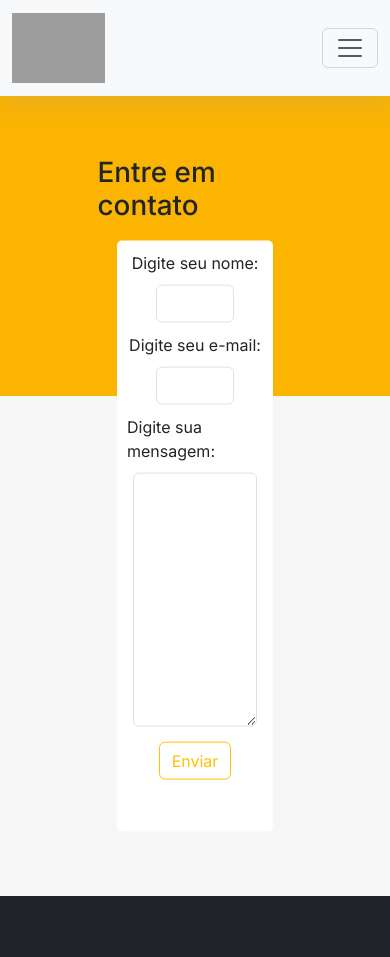
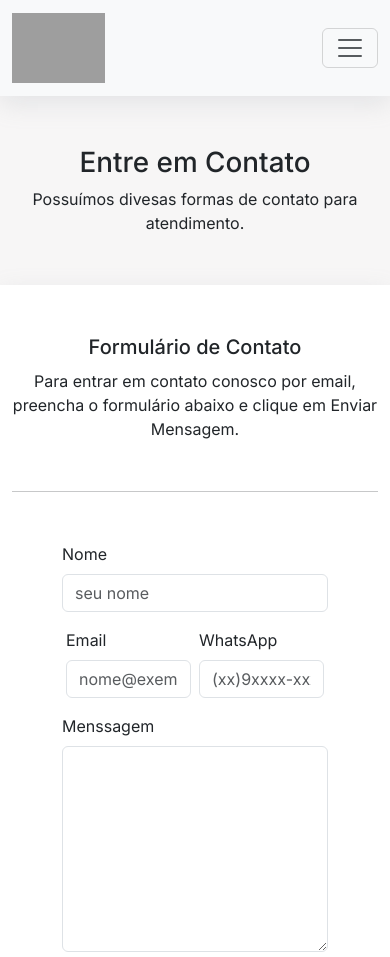
Before and after one commit to felipeov1/-Commercial-Website, a PHP site: page /contato.html in a window 390 px wide. Shown: the top 957 px of the page. Run offline with PHP 8.4, Linux system fonts and the light colour scheme; grey boxes are pictures that could not be loaded.

Commit message:
feat: contact page

```diff
--- a/contactStyle.css
+++ b/contactStyle.css
@@ -28,62 +28,99 @@
     }
 
 
+    /* formulario  */
+
+    .frmTitle{
+        text-align: center;
+        margin: 50px 0px 50px 0px;
+    }
+
+    .contactColum{
+        box-shadow: rgba(149, 157, 165, 0.2) 0px 8px 24px;
+        background-color: white;
+        height: auto;
+        margin-right: 50px;
+        text-align: left;
+    }
+
+    .frmMain{
+        margin: 50px;
+    }
+
+    .contactColum h1{
+        text-align: center;
+        margin: 50px 0px 10px 0px;
+        font-size: 20px;
+    }
+
+    .contactColum p{
+        text-align: center;
+        margin-bottom: 50px;
+    }
+
+   .frmMain input:hover, textarea:hover{
+        box-shadow: rgba(149, 157, 165, 0.2) 0px 8px 24px;
+        border:  none;
+        outline: 0;
+   }
 
 
-    .main .container-fluid{
-        background-color: #fbb400;
-    }
-
-    #main{
-        background-color: #fbb400;
-        height: 300px;
-    }
-
-
-    .form{
-        display: flex;
-        flex-direction: column;
-        position: absolute;
-        top: 60%;
-        left: 50%;
-        transform: translate(-50%, -50%);
-        align-items: center;
-        margin: 30px 0px 0px 0px;
-        width: 40%;
-        height: 70%;
-        background-color: white;
-        border-radius: 5px;
-    }
-
-    .form input{
-        width: 50%;
-    }
-    .form input:focus{
-        box-shadow: 0 0 0 0;
-        border: solid 1px black;
-        outline: 0;
-    }
-    .form textarea:focus{
-        box-shadow: 0 0 0 0;
-        border: solid 1px black;
-        outline: 0;
-    }
-    .form textarea{
-        width: 80%;
-        margin-bottom: 15px;
-    }
-    .form label{
+    .btn p{
+        font-size: 14px;
         margin: 10px;
     }
 
-    .headerTable{
-        display: flex;
-        position: absolute;
-        left: 50%;
-        transform: translate(-50%);
-        margin: 60px 0px 0px 0px;
+    .btn:hover{
+        color: #fbb400;
     }
 
+    .mapsColum{
+        box-shadow: rgba(149, 157, 165, 0.2) 0px 8px 24px;
+        background-color: white;
+        text-align: center;
+    }
+
+    .information{
+        text-align: left;
+    }
+
+    .contactInformation{
+        text-align: left;
+        line-height: 10px;
+        margin: 0;
+        padding: 0;
+        margin-top: 50px;
+    }
+
+    .contactInformation h1{
+        font-size: 20px;
+    }
+
+    .adresse{
+        margin-top: 15px;
+    }
+
+    .information .mediaIcon{
+        font-size: 30px;
+        margin: 10px 0px 0px 25px;
+    }
+
+    #map {
+        margin-top: 50px;
+        height: 400px;
+    }
+
+    @media screen and (max-width: 425px) {
+        .contactColum{
+            margin-bottom: 10px;
+        }
+        .contactInformation{
+            font-size: 12px;
+        }
+        .whatsapp{
+            margin-right: 10px;
+        }
+    }
 
     /* footer */
 
@@ -116,5 +153,5 @@
 
     .blank{
         background-color: #f7f6f6;
-        height: 500px;
+        height: 250px;
     }
--- a/contato.html
+++ b/contato.html
@@ -3,21 +3,27 @@
 <head>
     <meta charset="UTF-8">
     <meta name="viewport" content="width=device-width, initial-scale=1.0">
-    <link href="https://cdn.jsdelivr.net/npm/bootstrap@5.3.1/dist/css/bootstrap.min.css" rel="stylesheet" integrity="sha384-4bw+/aepP/YC94hEpVNVgiZdgIC5+VKNBQNGCHeKRQN+PtmoHDEXuppvnDJzQIu9" crossorigin="anonymous">
+    <link rel="stylesheet" href="https://unpkg.com/leaflet@1.9.4/dist/leaflet.css"
+        integrity="sha256-p4NxAoJBhIIN+hmNHrzRCf9tD/miZyoHS5obTRR9BMY=" crossorigin="" />
+    <link href="https://cdn.jsdelivr.net/npm/bootstrap@5.3.1/dist/css/bootstrap.min.css" rel="stylesheet"
+        integrity="sha384-4bw+/aepP/YC94hEpVNVgiZdgIC5+VKNBQNGCHeKRQN+PtmoHDEXuppvnDJzQIu9" crossorigin="anonymous">
     <link rel="stylesheet" href="https://cdn.jsdelivr.net/npm/bootstrap-icons@1.10.5/font/bootstrap-icons.css">
     <link rel="stylesheet" href="contactStyle.css">
+    <script src="https://unpkg.com/leaflet@1.9.4/dist/leaflet.js"
+    integrity="sha256-20nQCchB9co0qIjJZRGuk2/Z9VM+kNiyxNV1lvTlZBo=" crossorigin=""></script>
     <title>CONTATO</title>
 </head>
 <body>
     <nav class="navbar navbar-expand-lg bg-body-tertiary">
         <div class="container-fluid">
             <a class="navbar-brand" href="#"><img src="img/logo.png" height="70px" alt=""></a>
-            <button class="navbar-toggler" type="button" data-bs-toggle="collapse" data-bs-target="#navbarNavAltMarkup" aria-controls="navbarNavAltMarkup" aria-expanded="false" aria-label="Toggle navigation">
+            <button class="navbar-toggler" type="button" data-bs-toggle="collapse" data-bs-target="#navbarNavAltMarkup"
+                aria-controls="navbarNavAltMarkup" aria-expanded="false" aria-label="Toggle navigation">
                 <span class="navbar-toggler-icon"></span>
             </button>
             <div class="collapse navbar-collapse" id="navbarNavAltMarkup">
                 <div class="navbar-nav">
-                    <a class="nav-link" aria-current="page"  href="index.html">Início</a>
+                    <a class="nav-link" aria-current="page" href="index.html">Início</a>
                     <a class="nav-link" href="#">Empilhadeiras</a>
                     <a class="nav-link" href="#">Contato</a>
                 </div>
@@ -25,24 +31,98 @@
         </div>
     </nav>
 
-
-    <div class=" container-fluid" id="main">
-        <div class="headerTable ">
-            <h1>Entre em contato</h1>
+    <div class="frmTitle container-fluid">
+        <h1>Entre em Contato</h1>
+        <p>Possuímos divesas formas de contato para atendimento.</p>
     </div>
-        <form class="form" action="https://formsubmit.co/ofelipe439@gmail.com" method="POST">
-            <title>Entre em contato</title>
-            <label for="name">Digite seu nome:</label>
-            <input type="text" class="form-control" name="name" id="name" required>
-            <label for="email">Digite seu e-mail:</label>
-            <input type="email" class="form-control" name="email" id="email" required>
-            <label for="message">Digite sua mensagem:</label>
-            <textarea name="message" class="form-control" id="message" cols="30" rows="10" required></textarea>
+    <div class="container container-fluid ">
+        <div class="row">
+            <div class="contactColum col-sm">
+                <h1>Formulário de Contato</h1>
+                <p>Para entrar em contato conosco por email, preencha o formulário abaixo e clique em Enviar Mensagem.
+                </p>
+                <hr>
+                <form class="frmMain" action="https://formsubmit.co/ofelipe439@gmail.com" method="POST">
                     <input type="hidden" name="_captcha" value="false">
-            <input type="hidden" name="_next" value="http://127.0.0.1:5501/contato.html">
-            <button class="btn btn-outline-warning"  type="submit">Enviar</button>
+                    <div class="mb-3">
+                        <label class="form-label">Nome</label>
+                        <input type="name" name="name" class="form-control" placeholder="seu nome" required>
+                    </div>
+                    <div class="mb-3">
+                        <div class="conatinerContact container">
+                            <div class="row">
+                                <div class="col gx-2">
+                                    <label class="form-label">Email</label>
+                                    <input type="email" name="email" class="form-control" id="exampleFormControlInput1"
+                                        placeholder="nome@exemplo.com" required>
+                                </div>
+                                <div class="col  gx-2">
+                                    <label class="form-label">WhatsApp</label>
+                                    <input type="tel" name="tel" class="form-control"
+                                        pattern="\([0-9]{2}\)[9]{1}[0-9]{4}-[0-9]{4}" placeholder="(xx)9xxxx-xxxx"
+                                        required>
+                                </div>
+                            </div>
+                        </div>
+                    </div>
+                    <div class="mb-3">
+                        <label for="exampleFormControlTextarea1" class="form-label">Menssagem</label>
+                        <textarea type="textarea" name="textarea" class="form-control" rows="8"></textarea required>
+                    </div>
+                    <div class="btn d-grid gap-2">
+                        <button class="btn btn-dark" type="submit">Enviar Mensagem</button>
+                    </div>
+                    <p>Entraremos o contato com você o mais rápido possível</p>
                 </form>
             </div>
+            <div class="information mapsColum col-sm">
+                <div class="container text-center">
+                    <div class="contactInformation row">
+                      <div class="whatsapp col-5">
+                        <h1>WhatsApp:</h1>
+                        <p>(xx) xxxxx-xxxx</p>
+                      </div>
+                      <div class="email col-6">
+                        <h1>E-mail:</h1>
+                        <p>seuemail@contato.com</p>
+                      </div>
+                      <div class="adresse row">
+                        <div class="col-4">
+                            <h1>Endereço:</h1>
+                            <p>Rua...</p>
+                        </div>
+                      </div>
+                    </div>
+                </div>
+                <div class="mediaIcon">
+                    <ul class="list-unstyled list-inline">
+                        <li class="list-inline-item">
+                            <a href="" class="text-black"><i class="bi bi-facebook"></i></a>
+                        </li>
+                        <li class="list-inline-item">
+                            <a href="" class="text-black"><i class="bi bi-whatsapp"></i></a>
+                        </li>
+                        <li class="list-inline-item">
+                            <a href="" class="text-black"><i class="bi bi-instagram"></i></a>
+                        </li>
+                    </ul>
+                </div>
+                <div id="map">
+                    <script>
+                        var map = L.map('map').setView([-23.3122, -51.159656], 13);
+                        L.tileLayer('https://tile.openstreetmap.org/{z}/{x}/{y}.png', {
+                            attribution: '&copy; <a href="https://www.openstreetmap.org/copyright">OpenStreetMap</a> contributors'
+                        }).addTo(map);
+                        L.marker([-23.3122, -51.159656]).addTo(map)
+                            .bindPopup('Sua empresa.<br>')
+                            .openPopup();
+                    </script>
+                </div>
+            </div>
+        </div>
+    </div>
+
+
     <div class="blank container-fluid"></div>
     <footer class=" footer text-white bg-dark pt-5 pb-4">
         <div class="container text-center text-md-start">
@@ -77,7 +157,7 @@
                             <a href="" class="bi bi-geo-alt-fill"> Seu endereço</a><br>
                         </p>
                         <p>
-                            <a href=""  class="bi bi-telephone-fill"> (xx) xxxx-xxxx</a><br>
+                            <a href="" class="bi bi-telephone-fill"> (xx) xxxx-xxxx</a><br>
                         </p>
                         <p>
                         </p>
@@ -104,5 +184,9 @@
         </div>
     </footer>
 </body>
-<script src="https://cdn.jsdelivr.net/npm/bootstrap@5.3.1/dist/js/bootstrap.bundle.min.js" integrity="sha384-HwwvtgBNo3bZJJLYd8oVXjrBZt8cqVSpeBNS5n7C8IVInixGAoxmnlMuBnhbgrkm" crossorigin="anonymous"></script>
+    <script>
+        src = "https://cdn.jsdelivr.net/npm/bootstrap@5.3.1/dist/js/bootstrap.bundle.min.js"
+        integrity = "sha384-HwwvtgBNo3bZJJLYd8oVXjrBZt8cqVSpeBNS5n7C8IVInixGAoxmnlMuBnhbgrkm"
+        crossorigin = "anonymous"
+    </script>
 </html>
```
Also changed, not shown: enviado.html (added, +118 -0 lines), obrigado.html (deleted, +0 -11 lines). Lines whose indentation alone changed are shown as unchanged.
